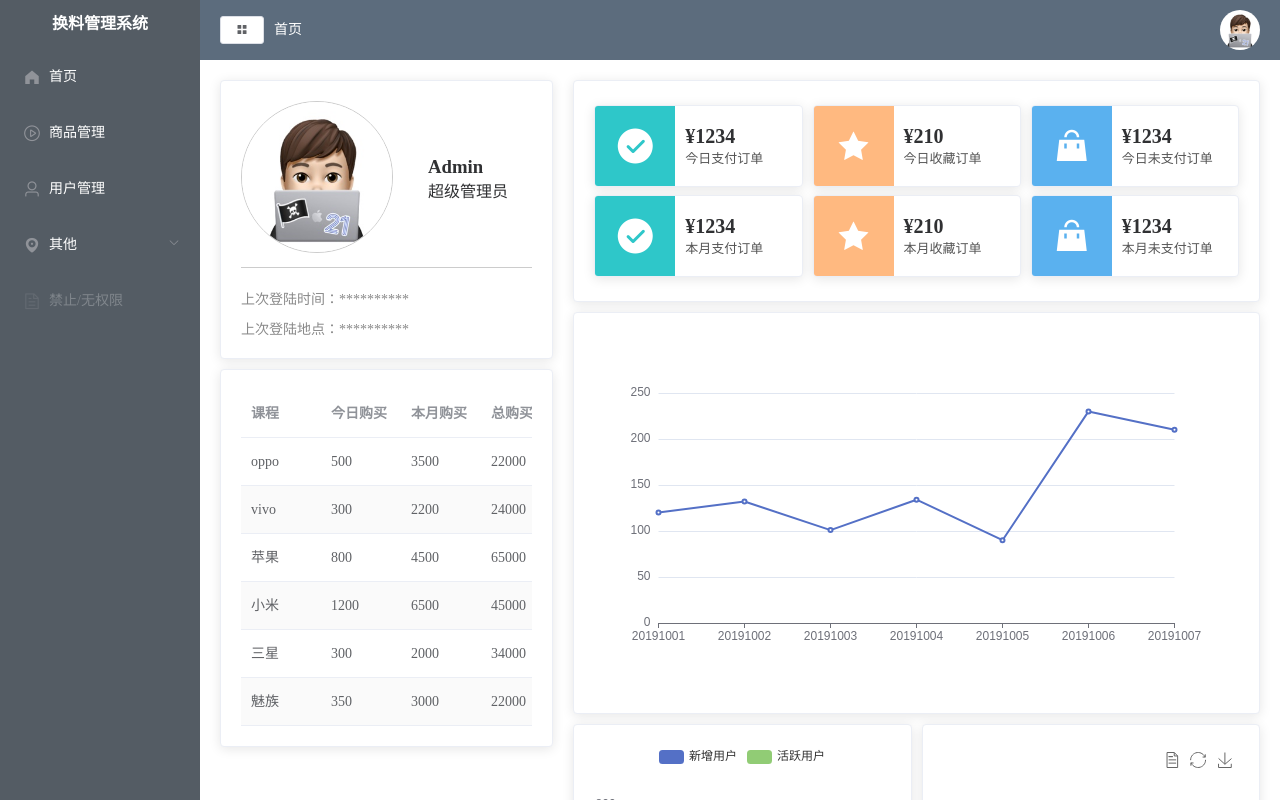
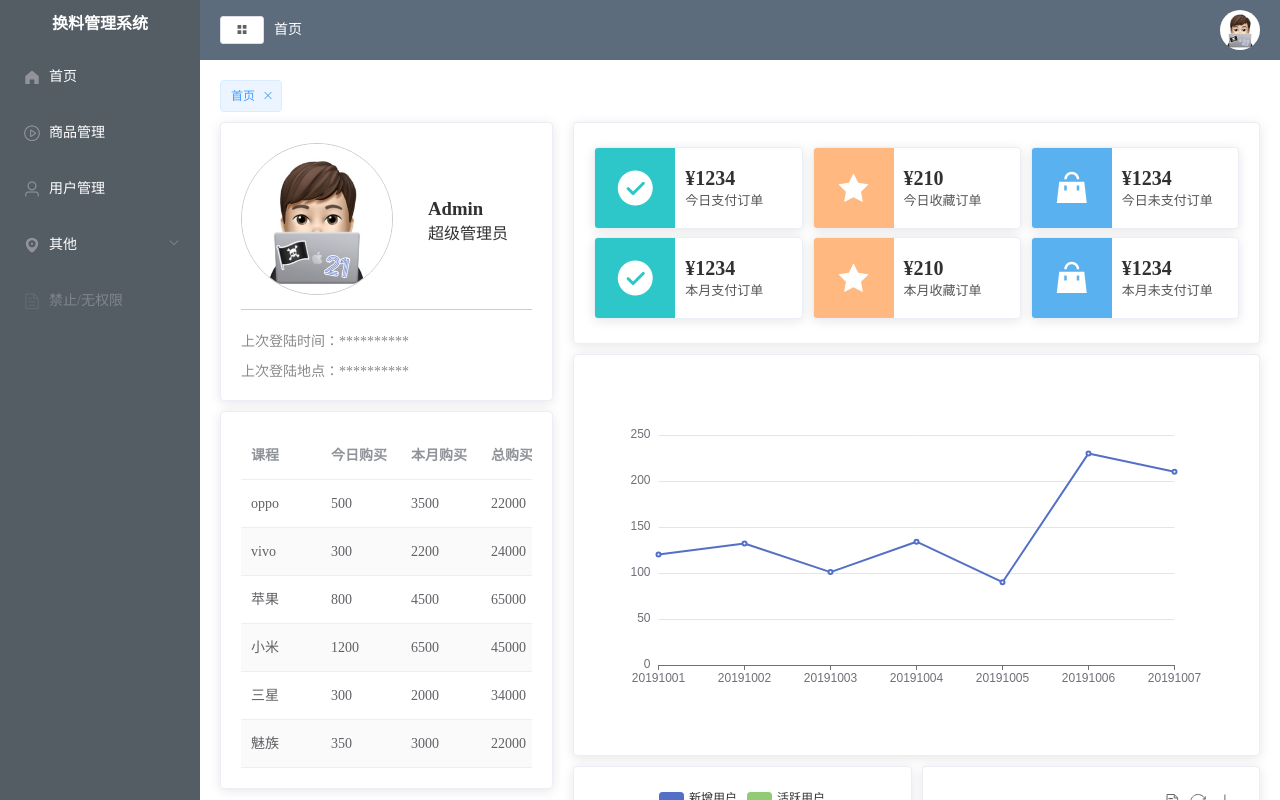
Before and after one commit to xiaodongxier/vue2-admin-project, a Vue app: page /#/home in a window 1280 px wide. Shown: the top 800 px of the page. Built offline with nearby package versions, Linux system fonts and the light colour scheme.

Commit message:
tags使用es5的方法引入vuex中的数据

```diff
--- /dev/null
+++ b/src/components/CommonTags.vue
@@ -0,0 +1,37 @@
+<template>
+  <div class="tagsList">
+    <el-tag closable v-for="item in tagsList" :key="item.name">{{ item.label }}</el-tag>
+  </div>
+</template>
+
+<script>
+export default {
+  data() {
+    return {
+      tags: [
+        { name: '标签一', type: '' },
+        { name: '标签二', type: 'success' },
+        { name: '标签三', type: 'info' },
+        { name: '标签四', type: 'warning' },
+        { name: '标签五', type: 'danger' }
+      ]
+    };
+  },
+  computed: {
+    tagsList() {
+      return this.$store.state.tab.tabBreadcrumb
+    }
+  }
+}
+</script>
+
+<style scoped lang="less">
+.tagsList {
+  .el-tag {
+    &:not(:last-child) {
+      margin-right: 5px;
+    }
+  }
+
+}
+</style>
--- a/src/views/Main.vue
+++ b/src/views/Main.vue
@@ -9,6 +9,7 @@
           <common-header></common-header>
         </el-header>
         <el-main>
+          <common-tags style="margin-bottom: 10px;"></common-tags>
           <!-- 路由出口 -->
           <!-- 路由匹配到的组件将渲染在这里 -->
           <router-view></router-view>
@@ -21,6 +22,7 @@
 <script>
 import CommonAside from '../components/CommonAside.vue';
 import CommonHeader from '../components/CommonHeader.vue';
+import CommonTags from '../components/CommonTags.vue';
 export default {
   data() {
     return {
@@ -29,7 +31,8 @@ export default {
   },
   components: {
     CommonAside,
-    CommonHeader
+    CommonHeader,
+    CommonTags
   }
 }
 </script>
```
